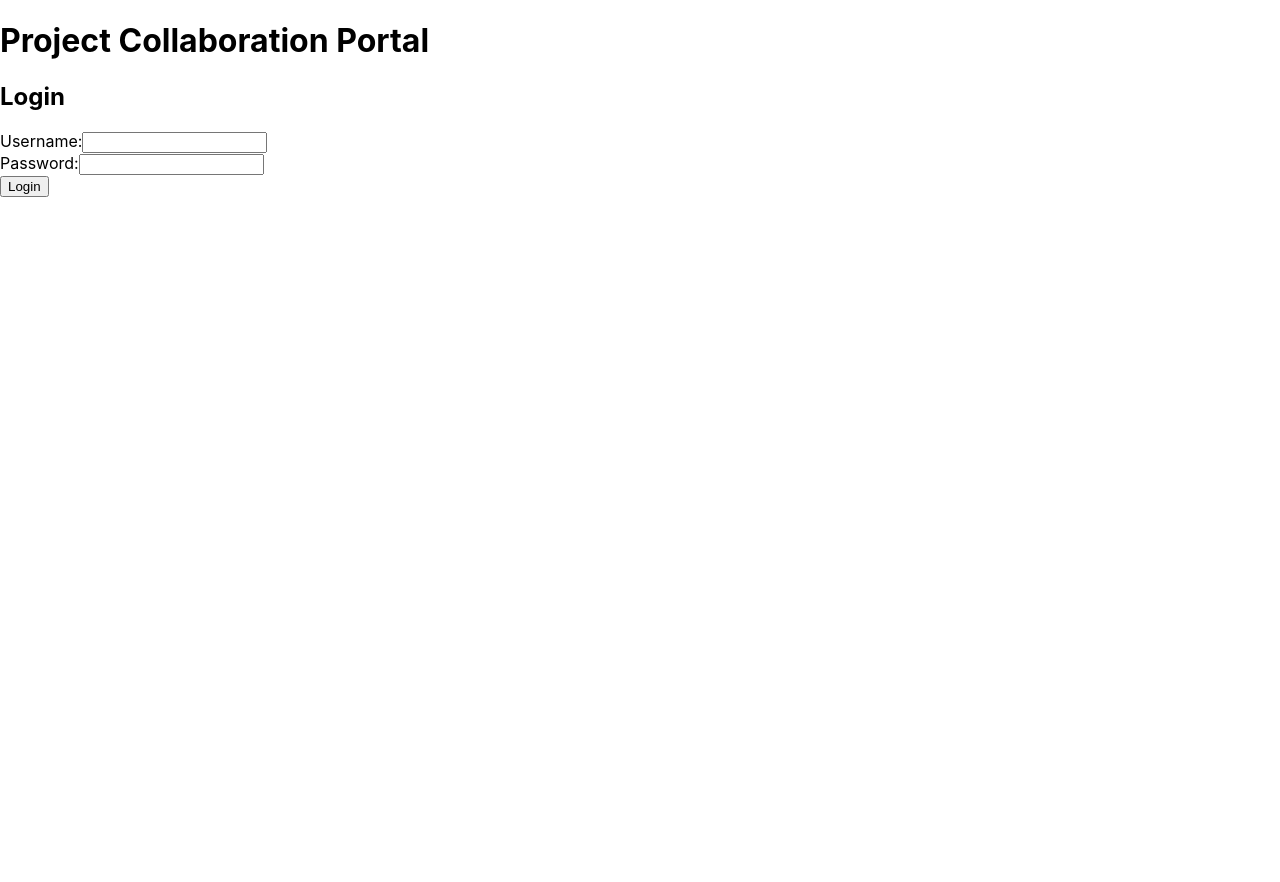
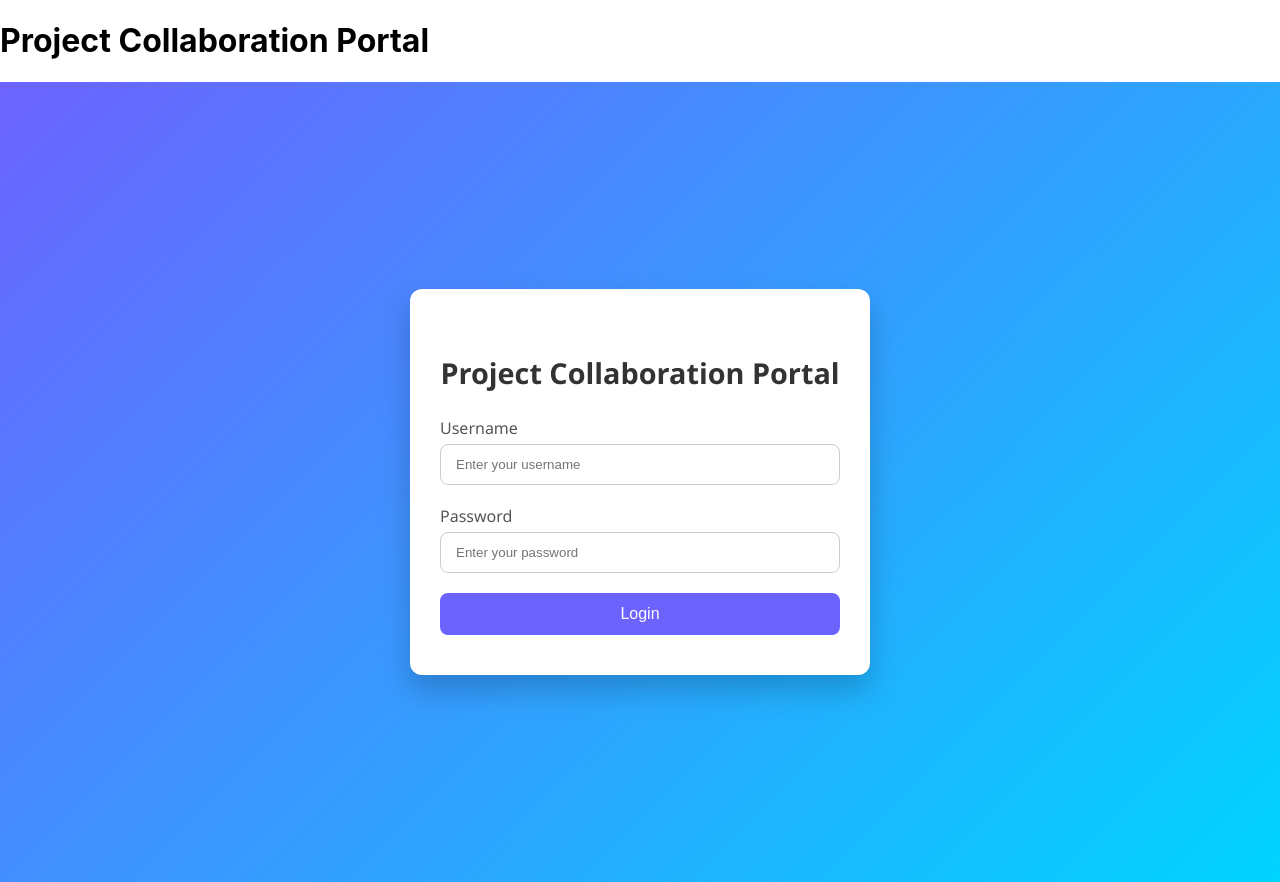
Before and after one commit to phemelomakgopa/NWU-Project-Collaboration-Portal, a React (Create React App) app in the folder frontend/: page / in a window 1280 px wide. Before the commit the page ends 800 px from the top, so only its background shows below. Built offline with nearby package versions, Linux system fonts and the light colour scheme.

Commit message:
modernized login page

```diff
--- /dev/null
+++ b/frontend/src/components/Login.css
@@ -0,0 +1,78 @@
+/* Full page background */
+.login-container {
+  display: flex;
+  justify-content: center;
+  align-items: center;
+  min-height: 100vh;
+  background: linear-gradient(135deg, #6c63ff, #00d4ff);
+  font-family: 'Segoe UI', Tahoma, Geneva, Verdana, sans-serif;
+}
+
+/* Card */
+.login-card {
+  background: #fff;
+  padding: 40px 30px;
+  border-radius: 12px;
+  box-shadow: 0 15px 30px rgba(0,0,0,0.2);
+  width: 100%;
+  max-width: 400px;
+  text-align: center;
+}
+
+/* Title */
+.login-title {
+  margin-bottom: 25px;
+  color: #333;
+  font-size: 1.8rem;
+  font-weight: 600;
+}
+
+/* Input fields */
+.login-field {
+  display: flex;
+  flex-direction: column;
+  text-align: left;
+  margin-bottom: 20px;
+}
+
+.login-field label {
+  margin-bottom: 5px;
+  color: #555;
+}
+
+.login-field input {
+  padding: 12px 15px;
+  border-radius: 8px;
+  border: 1px solid #ccc;
+  outline: none;
+  transition: all 0.3s ease;
+}
+
+.login-field input:focus {
+  border-color: #6c63ff;
+  box-shadow: 0 0 5px rgba(108, 99, 255, 0.5);
+}
+
+/* Button */
+.login-button {
+  width: 100%;
+  padding: 12px;
+  border-radius: 8px;
+  border: none;
+  background-color: #6c63ff;
+  color: #fff;
+  font-size: 1rem;
+  font-weight: 500;
+  cursor: pointer;
+  transition: all 0.3s ease;
+}
+
+.login-button:hover {
+  background-color: #5848c2;
+}
+
+.login-error {
+  color: #ff4d4d;
+  margin-bottom: 15px;
+  font-weight: 500;
+}
--- a/frontend/src/components/Login.js
+++ b/frontend/src/components/Login.js
@@ -1,5 +1,6 @@
 import React, { useState } from 'react';
 import { useNavigate } from 'react-router-dom';
+import './Login.css'; // We'll create this for styling
 
 function Login() {
   const [username, setUsername] = useState('');
@@ -29,7 +30,7 @@ function Login() {
         return;
       }
 
-      if (response.ok && data.success) {
+      if (data.success) {
         localStorage.setItem('user', JSON.stringify({ username: data.username, role: data.role }));
         navigate('/dashboard');
       } else {
@@ -44,29 +45,35 @@ function Login() {
   };
 
   return (
-    <div>
-      <h2>Login</h2>
-      <form onSubmit={handleSubmit}>
-        <div>
-          <label>Username:</label>
+    <div className="login-container">
+      <form className="login-card" onSubmit={handleSubmit}>
+        <h2 className="login-title">Project Collaboration Portal</h2>
+
+        {error && <p className="login-error">{error}</p>}
+
+        <div className="login-field">
+          <label>Username</label>
           <input
             type="text"
             value={username}
             onChange={(e) => setUsername(e.target.value)}
+            placeholder="Enter your username"
             required
           />
         </div>
-        <div>
-          <label>Password:</label>
+
+        <div className="login-field">
+          <label>Password</label>
           <input
             type="password"
             value={password}
             onChange={(e) => setPassword(e.target.value)}
+            placeholder="Enter your password"
             required
           />
         </div>
-        {error && <p style={{ color: 'red' }}>{error}</p>}
-        <button type="submit" disabled={loading}>
+
+        <button type="submit" className="login-button" disabled={loading}>
           {loading ? 'Logging in...' : 'Login'}
         </button>
       </form>
```
